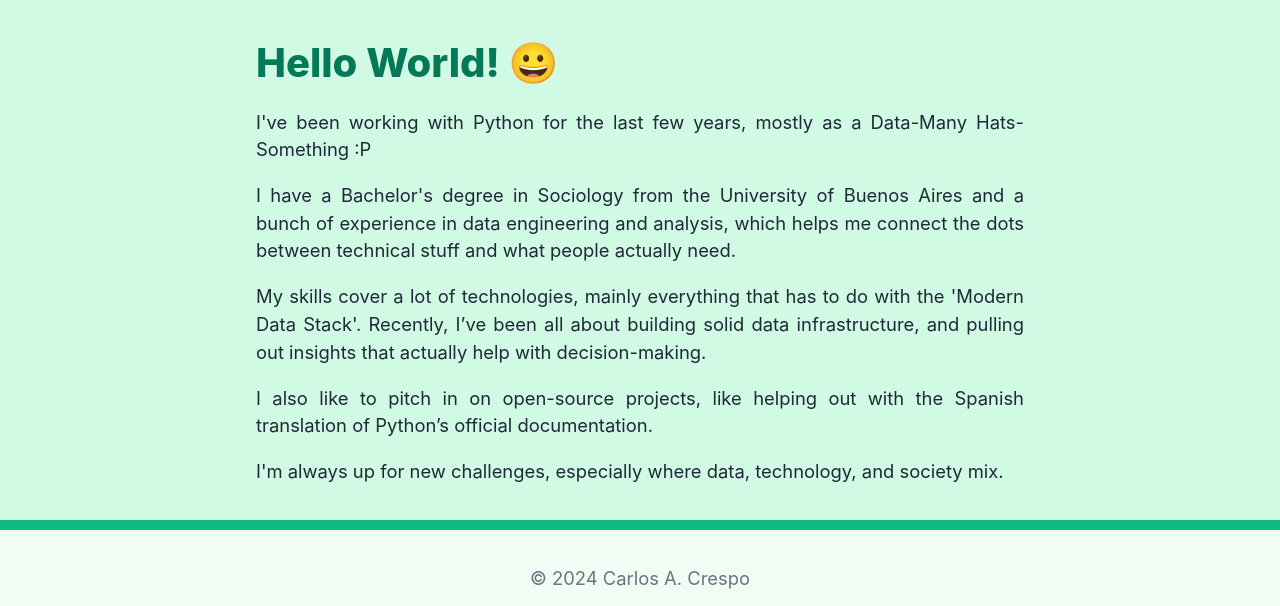
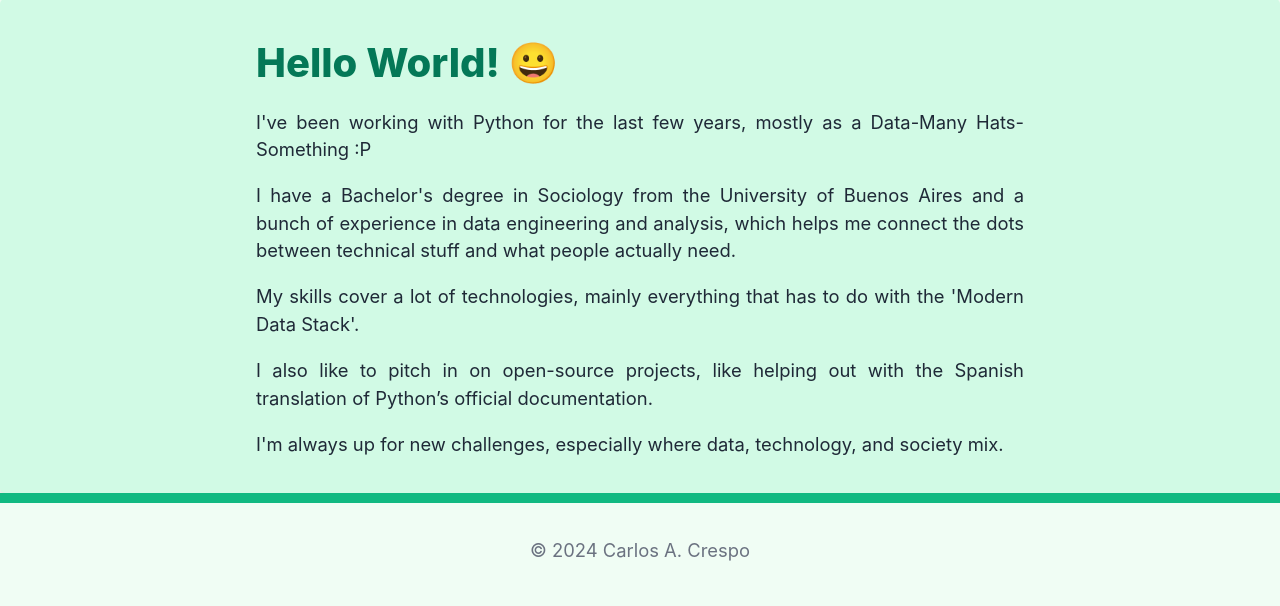
Before and after one commit to cacrespo/website, a Django app: page /about/ in a window 1280 px wide. Shown: the part 138-744 px from the top of the page. Run offline with Django 5.2, Linux system fonts and the light colour scheme; some libraries are stand-ins or nearby versions.

Commit message:
fix(pages): improve about.html

```diff
--- a/pages/templates/pages/about.html
+++ b/pages/templates/pages/about.html
@@ -12,7 +12,7 @@
     I have a Bachelor's degree in Sociology from the University of Buenos Aires and a bunch of experience in data engineering and analysis, which helps me connect the dots between technical stuff and what people actually need.
 </p>
 <p>
-    My skills cover a lot of technologies, mainly everything that has to do with the 'Modern Data Stack'. Recently, I’ve been all about building solid data infrastructure, and pulling out insights that actually help with decision-making.
+    My skills cover a lot of technologies, mainly everything that has to do with the 'Modern Data Stack'.
 </p>
 <p>
     I also like to pitch in on open-source projects, like helping out with the Spanish translation of Python’s official documentation.
```
